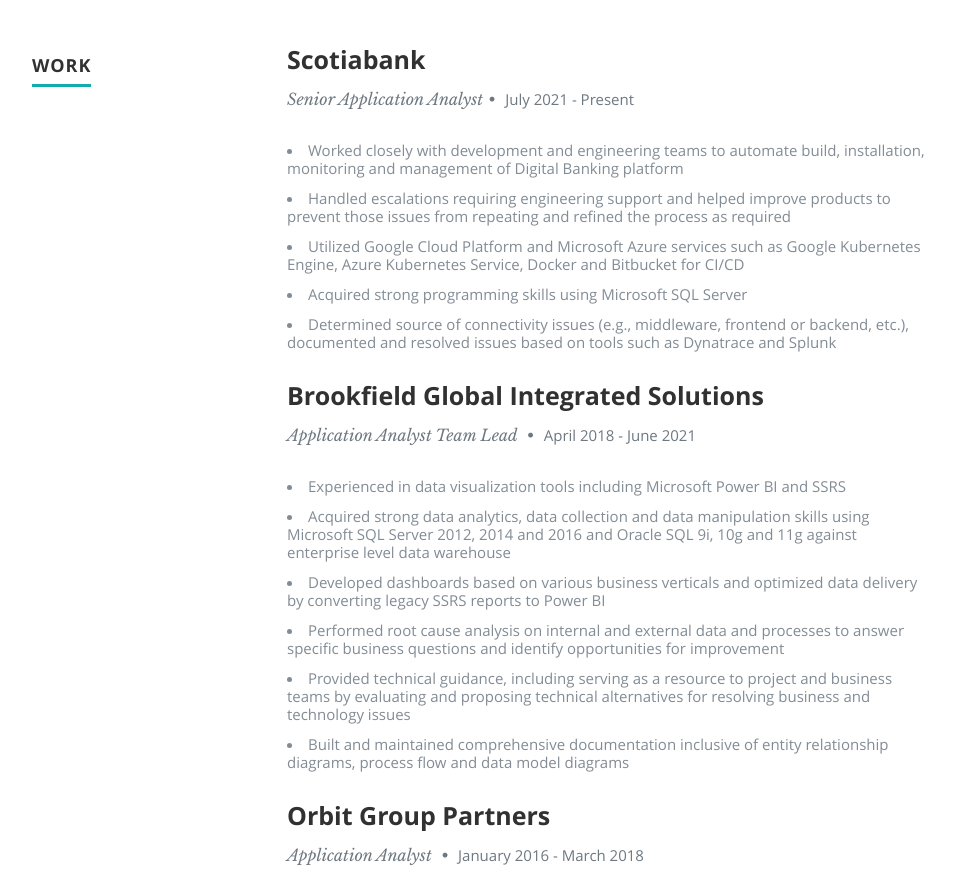
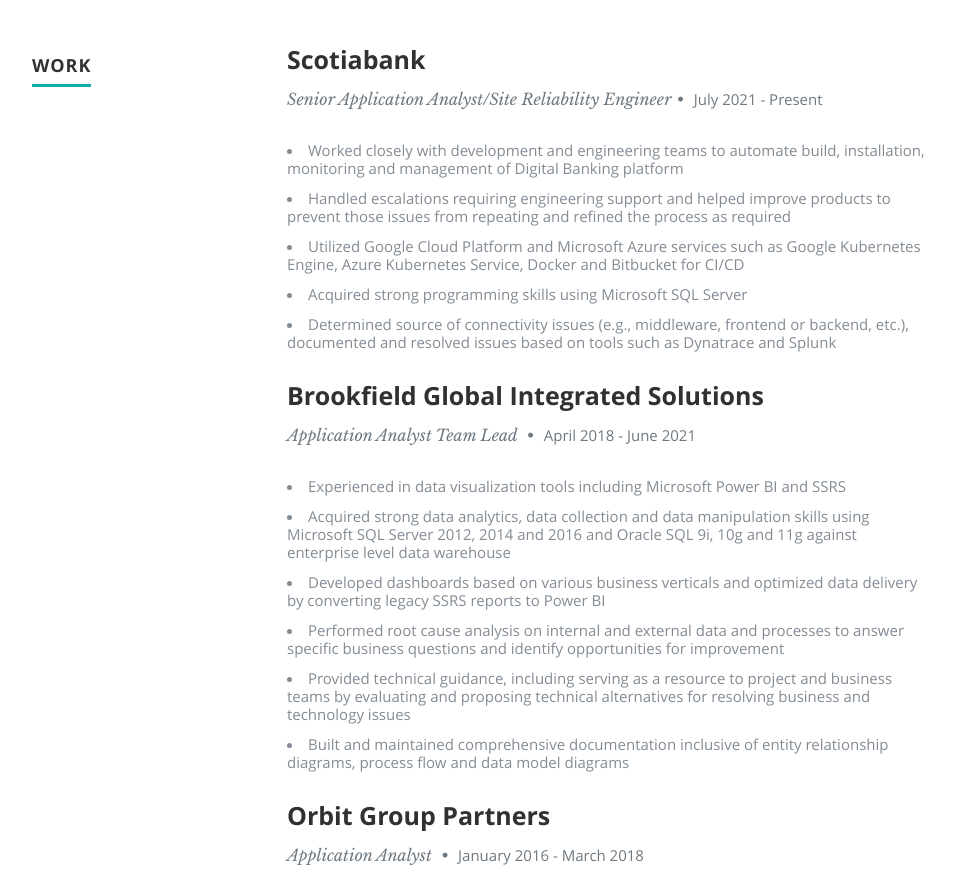
Before and after one commit to vithuren27/azure-resume, a plain HTML site: page frontend/index.html in a window 1280 px wide. Shown: the part 1995-2882 px from the top of the page, without its empty margins (118-1073 px from the left). Drawn offline with nearby package versions, Linux system fonts and the light colour scheme; no server answers.

Commit message:
updated html

```diff
--- a/frontend/index.html
+++ b/frontend/index.html
@@ -217,7 +217,7 @@
                <div class="twelve columns">
 
                   <h3>Scotiabank</h3>
-                  <p class="info">Senior Application Analyst<span>&bull;</span> <em class="date">July 2021 - Present</em></p>
+                  <p class="info">Senior Application Analyst/Site Reliability Engineer<span>&bull;</span> <em class="date">July 2021 - Present</em></p>
 
                   <p>
                   <li>Worked closely with development and engineering teams to automate build, installation, monitoring and management of Digital Banking platform</li>
```
